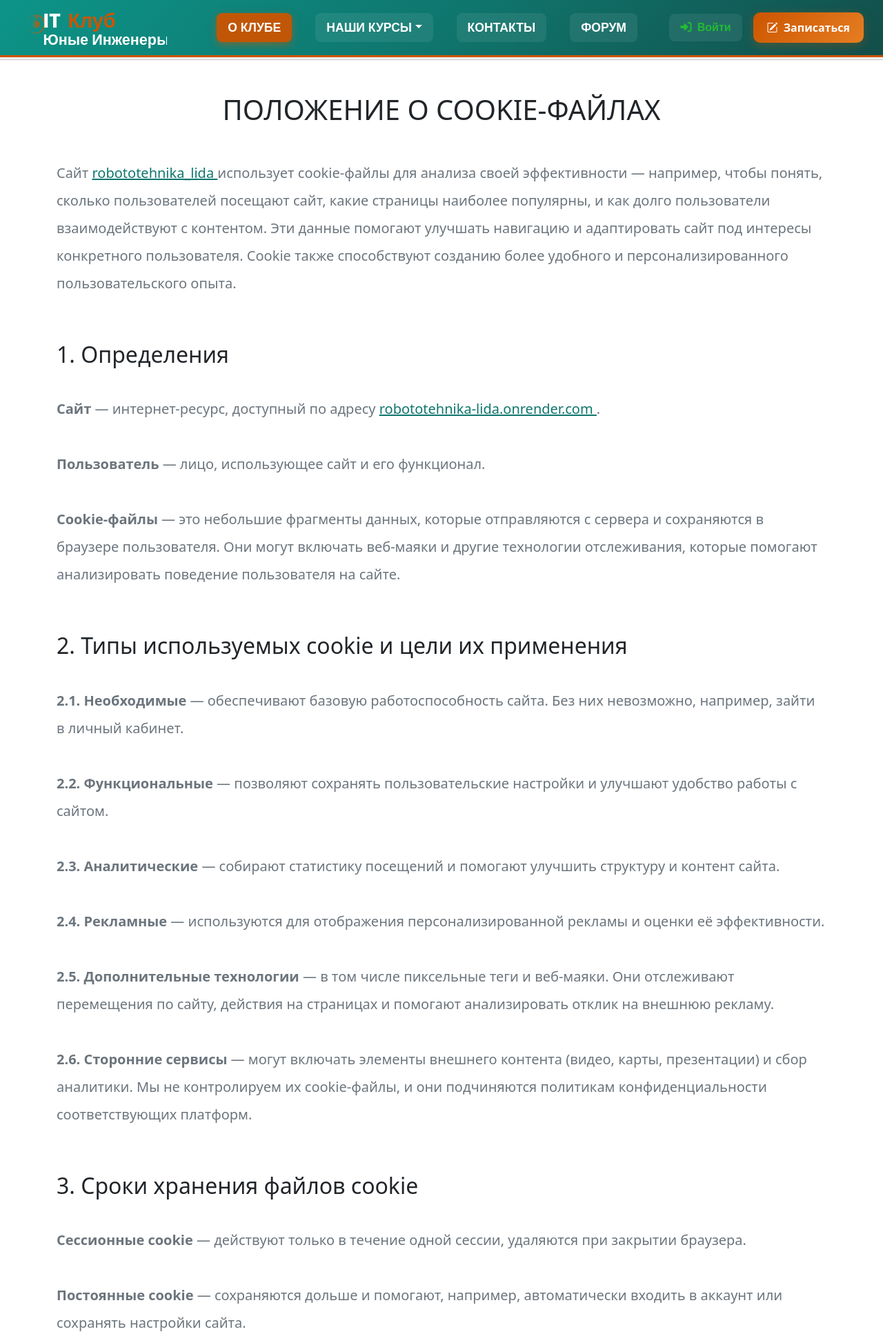
After one commit to AndreiSkrypko/robototehnika_lida, a Django app: page /about-cookies/ in a window 1280 px wide. The commit adds this page. Shown: the top 1934 px of the page at 69% size. Run offline with Django 5.2, Linux system fonts and the light colour scheme; some libraries are stand-ins or nearby versions.

Commit message:
изменил логотип

```diff
--- a/login_app/templates/login.html
+++ b/login_app/templates/login.html
@@ -4,10 +4,6 @@
     <meta charset="UTF-8">
     <title>Вход</title>
     <meta name="viewport" content="width=device-width, initial-scale=1">
-
-    <!-- Bootstrap 5.1.3 CSS и JS -->
-    <link href="https://cdn.jsdelivr.net/npm/bootstrap@5.1.3/dist/css/bootstrap.min.css" rel="stylesheet">
-    <script src="https://cdn.jsdelivr.net/npm/bootstrap@5.1.3/dist/js/bootstrap.bundle.min.js"></script>
 
     <!-- Google Fonts -->
     <link href="https://fonts.googleapis.com/css2?family=Inter:wght@400;600;700&display=swap" rel="stylesheet">
--- a/logo.svg.html
+++ b/logo.svg.html
@@ -6,9 +6,6 @@
       <stop offset="100%" stop-color="#CC5500"/>
     </linearGradient>
   </defs>
-
-  <!-- Фон -->
-  <rect width="100%" height="100%" fill="#134e4a"/>
 
   <!-- Лампочка -->
   <g transform="translate(20, 20)">
--- /dev/null
+++ b/main_app/templates/main/about_cookies.html
@@ -0,0 +1,86 @@
+{% extends 'main/base.html' %}
+{% load static %}
+
+{% block title %}Условия соглашения{% endblock %}
+
+{% block content %}
+
+<hr class="custom-divider">
+
+<div class="container my-5">
+    <h1 class="text-center mt-4 mb-5 text-uppercase">Положение о cookie-файлах</h1>
+
+    <div class="row g-4 mb-4">
+        <p class="fs-5 lh-lg text-muted">
+            Сайт
+            <a href="https://robototehnika-lida.onrender.com/"
+               class="link-underline link-underline-opacity-75 fw-semibold"
+               style="color: #0f766e;">
+                robototehnika_lida
+            </a>
+            использует cookie-файлы для анализа своей эффективности — например, чтобы понять, сколько пользователей
+            посещают сайт, какие страницы наиболее популярны, и как долго пользователи взаимодействуют с контентом.
+            Эти данные помогают улучшать навигацию и адаптировать сайт под интересы конкретного пользователя.
+            Cookie также способствуют созданию более удобного и персонализированного пользовательского опыта.
+        </p>
+
+        <h2 class="mt-5 mb-3">1. Определения</h2>
+        <p class="fs-5 lh-lg text-muted">
+            <strong>Сайт</strong> — интернет-ресурс, доступный по адресу
+            <a href="https://robototehnika-lida.onrender.com/" target="_blank"
+               class="text-decoration-underline" style="color: #0f766e;">
+                robototehnika-lida.onrender.com
+            </a>.
+            <br><br>
+            <strong>Пользователь</strong> — лицо, использующее сайт и его функционал.
+            <br><br>
+            <strong>Cookie-файлы</strong> — это небольшие фрагменты данных, которые отправляются с сервера и сохраняются
+            в браузере пользователя. Они могут включать веб-маяки и другие технологии отслеживания, которые помогают
+            анализировать поведение пользователя на сайте.
+        </p>
+
+        <h2 class="mt-5 mb-3">2. Типы используемых cookie и цели их применения</h2>
+        <p class="fs-5 lh-lg text-muted">
+            <strong>2.1. Необходимые</strong> — обеспечивают базовую работоспособность сайта. Без них невозможно,
+            например, зайти в личный кабинет.
+            <br><br>
+            <strong>2.2. Функциональные</strong> — позволяют сохранять пользовательские настройки и улучшают удобство
+            работы с сайтом.
+            <br><br>
+            <strong>2.3. Аналитические</strong> — собирают статистику посещений и помогают улучшить структуру и контент
+            сайта.
+            <br><br>
+            <strong>2.4. Рекламные</strong> — используются для отображения персонализированной рекламы и оценки её
+            эффективности.
+            <br><br>
+            <strong>2.5. Дополнительные технологии</strong> — в том числе пиксельные теги и веб-маяки. Они отслеживают
+            перемещения по сайту, действия на страницах и помогают анализировать отклик на внешнюю рекламу.
+            <br><br>
+            <strong>2.6. Сторонние сервисы</strong> — могут включать элементы внешнего контента (видео, карты,
+            презентации) и сбор аналитики. Мы не контролируем их cookie-файлы, и они подчиняются политикам
+            конфиденциальности соответствующих платформ.
+        </p>
+
+        <h2 class="mt-5 mb-3">3. Сроки хранения файлов cookie</h2>
+        <p class="fs-5 lh-lg text-muted">
+            <strong>Сессионные cookie</strong> — действуют только в течение одной сессии, удаляются при закрытии
+            браузера.
+            <br><br>
+            <strong>Постоянные cookie</strong> — сохраняются дольше и помогают, например, автоматически входить в
+            аккаунт или сохранять настройки сайта.
+        </p>
+
+        <h2 class="mt-5 mb-3">4. Управление cookie-файлами</h2>
+        <p class="fs-5 lh-lg text-muted">
+            Посещая Сайт и пользуясь нашими услугами, Пользователь соглашается на использование cookie-файлов и
+            аналогичных технологий.
+            <br><br>
+            Пользователь может изменить настройки использования cookie в браузере. Однако отключение определённых cookie
+            может повлиять на корректную работу некоторых функций сайта.
+            <br><br>
+            Мы рекомендуем регулярно проверять это Положение на предмет обновлений.
+        </p>
+    </div>
+</div>
+
+{% endblock %}
--- a/main_app/templates/main/base.html
+++ b/main_app/templates/main/base.html
@@ -43,17 +43,16 @@
     <link rel="stylesheet" href="{% static 'main/css/main.css' %}">
 
 
-
-
-
     <!-- =======================
          ВСТРОЕННЫЕ СТИЛИ CSS
     ======================== -->
     <style>
+        /* Запрещаем горизонтальную прокрутку */
 body {
     overflow-x: hidden;
 }
 
+/* Определение кастомных CSS-переменных для основных цветов */
 :root {
     --main-green: #0d9488;
     --main-green-dark: #0f766e;
@@ -65,19 +64,23 @@
     --main-gray: #f8fafc;
 }
 
+/* Стили для шапки сайта */
 .custom-header {
     background: linear-gradient(135deg, var(--main-green) 0%, var(--main-green-dark) 50%, var(--main-green-darker) 100%) !important;
     border-bottom: 3px solid var(--main-orange);
     box-shadow: 0 4px 15px rgba(13, 148, 136, 0.3);
 }
 
+/* Плавный переход для ссылки с логотипом */
 .logo-link {
     transition: all 0.3s ease;
 }
+/* Эффект увеличения при наведении на логотип */
 .logo-link:hover {
     transform: scale(1.05);
 }
 
+/* Стили для пользовательских навигационных ссылок */
 .nav-link-custom {
     position: relative;
     color: var(--main-white) !important;
@@ -93,6 +96,7 @@
     background: rgba(255, 255, 255, 0.08);
     backdrop-filter: blur(10px);
 }
+/* Стили при наведении и фокусе на навигационные ссылки */
 .nav-link-custom:hover,
 .nav-link-custom:focus {
     color: var(--main-white) !important;
@@ -100,6 +104,7 @@
     transform: translateY(-2px);
     box-shadow: 0 4px 12px rgba(204, 85, 0, 0.4);
 }
+/* Активное состояние навигационной ссылки */
 .nav-link-custom.active {
     background: rgba(204, 85, 0, 0.95);
     color: var(--main-white) !important;
@@ -108,14 +113,16 @@
 
 /* =======================
    ВЫПАДАЮЩЕЕ МЕНЮ КУРСОВ
-        ======================== */
+======================= */
+/* Родитель для выпадающего меню */
 .dropdown-hover {
     position: relative;
 }
+/* Стили для самого выпадающего меню */
 .dropdown-menu-custom {
-            display: none;
+    display: none; /* Скрыто по умолчанию */
     position: absolute;
-            top: 100%;
+    top: 100%; /* Расположение сразу под родителем */
     left: 0;
     background: linear-gradient(135deg, var(--main-white) 0%, var(--main-gray) 100%);
     border: 2px solid var(--main-green);
@@ -126,11 +133,13 @@
     box-shadow: 0 8px 25px rgba(13, 148, 136, 0.2);
     backdrop-filter: blur(10px);
 }
+/* Показ меню при наведении и фокусе */
 .dropdown-hover:hover .dropdown-menu-custom,
 .dropdown-hover:focus-within .dropdown-menu-custom {
     display: block;
     animation: fadeInDown 0.3s ease;
 }
+/* Анимация появления меню */
 @keyframes fadeInDown {
     from {
         opacity: 0;
@@ -141,6 +150,7 @@
         transform: translateY(0);
     }
 }
+/* Элементы меню */
 .dropdown-item {
     padding: 12px 20px;
     color: var(--main-green);
@@ -152,6 +162,7 @@
     margin: 2px 8px;
     background: transparent;
 }
+/* Эффект при наведении на элемент меню */
 .dropdown-item:hover {
     background: linear-gradient(135deg, var(--main-green) 0%, var(--main-green-dark) 100%);
     color: var(--main-white);
@@ -159,12 +170,14 @@
     box-shadow: 0 4px 12px rgba(13, 148, 136, 0.3);
 }
 
+/* Обёртка для блока аутентификации (вход/регистрация) */
 .auth-wrapper {
     text-align: right;
     margin-right: 20px;
     font-family: 'Nunito', sans-serif;
     font-size: 16px;
 }
+/* Стили для ссылок аутентификации */
 .auth-link {
     font-weight: 600;
     text-decoration: none;
@@ -175,12 +188,15 @@
     background: rgba(255, 255, 255, 0.08);
     backdrop-filter: blur(10px);
 }
+/* Цвет для ссылок с ошибкой или предупреждением */
 .auth-link.text-danger {
     color: #ff4d4f !important;
 }
+/* Цвет для ссылок успешных действий */
 .auth-link.text-success {
     color: #22bb33 !important;
 }
+/* Эффект при наведении на ссылки аутентификации */
 .auth-link:hover {
     transform: scale(1.05);
     box-shadow: 0 4px 12px rgba(255, 255, 255, 0.2);
@@ -188,6 +204,7 @@
     background: rgba(204, 85, 0, 0.15);
 }
 
+/* Кнопка с кастомным градиентом и тенью */
 .custom-btn {
     background: linear-gradient(135deg, var(--main-orange) 0%, var(--main-orange-light) 100%) !important;
     border: none;
@@ -197,20 +214,24 @@
     transition: all 0.3s ease;
     box-shadow: 0 4px 15px rgba(204, 85, 0, 0.3);
 }
+/* Эффект при наведении на кнопку */
 .custom-btn:hover {
     transform: translateY(-2px);
     box-shadow: 0 6px 20px rgba(204, 85, 0, 0.4);
     background: linear-gradient(135deg, var(--main-orange-light) 0%, var(--main-orange) 100%) !important;
 }
 
+/* Стили для подвала сайта */
 .footer {
     background: linear-gradient(135deg, var(--main-green) 0%, var(--main-green-dark) 50%, var(--main-green-darker) 100%);
     border-top: 3px solid var(--main-orange);
 }
+/* Стили для ссылок в подвале */
 .footer-link {
     color: #e0e0e0 !important;
     transition: all 0.3s ease;
 }
+/* Эффект при наведении на ссылки в подвале */
 .footer-link:hover {
     color: var(--main-yellow) !important;
     transform: translateX(5px);
@@ -219,17 +240,20 @@
 .footer a:hover {
     color: var(--main-yellow) !important;
 }
+/* Плавный переход для соцсетей */
 .social-link {
     transition: all 0.3s ease;
 }
+/* Увеличение и осветление иконок соцсетей при наведении */
 .social-link:hover {
     transform: scale(1.2);
     filter: brightness(1.2);
 }
 
 /* =======================
-           АДАПТИВНОСТЬ
-        ======================== */
+   АДАПТИВНОСТЬ (Responsive)
+======================= */
+/* Для экранов меньше 992px */
 @media (max-width: 991.98px) {
     .custom-header .container-fluid {
         padding-left: 0.5rem;
@@ -242,7 +266,9 @@
         margin-right: 0 !important;
     }
 }
+/* Для экранов меньше 768px */
 @media (max-width: 768px) {
+    /* Навигационные ссылки становятся блочными и растягиваются */
     .nav-link-custom {
         font-size: 1rem;
         padding: 6px 12px;
@@ -251,17 +277,21 @@
         width: 100%;
         text-align: left;
     }
+    /* Аутентификация выравнивается слева и уменьшается шрифт */
     .auth-wrapper {
         margin-right: 0;
         font-size: 14px;
         text-align: left;
     }
+    /* Контейнер в шапке становится колонкой */
     .custom-header .container-fluid {
         flex-direction: column;
     }
+    /* Выпадающее меню занимает всю ширину */
     .dropdown-hover {
         width: 100%;
     }
+    /* Выпадающее меню перестраивается под мобильный стиль */
     .dropdown-menu-custom {
         position: static;
         min-width: 100%;
@@ -271,11 +301,13 @@
         padding: 0;
         display: none;
     }
+    /* Показываем меню при открытии или фокусе */
     .dropdown-hover.open .dropdown-menu-custom,
     .dropdown-hover:focus-within .dropdown-menu-custom {
         display: block;
         animation: none;
     }
+    /* Элементы меню без отступов и закруглений */
     .dropdown-item {
         margin: 0;
         padding: 10px 20px;
@@ -283,24 +315,30 @@
         background: transparent;
     }
 }
+/* Для экранов меньше 576px */
 @media (max-width: 576px) {
+    /* Подвал с отступами по бокам */
     .footer .container {
         padding-left: 0.5rem;
         padding-right: 0.5rem;
     }
+    /* Колонки подвала становятся вертикальными и центрируются */
     .footer .row {
         flex-direction: column;
         align-items: center;
     }
+    /* Отступы для колонок подвала */
     .footer .col-12 {
         margin-bottom: 2rem;
     }
 }
 
+/* Глобальное правило для html и body — запрещаем горизонтальный скролл и задаём ширину 100% */
 html, body {
     overflow-x: hidden;
     width: 100%;
 }
+
     </style>
     {% block css %}{% endblock %}
 </head>
@@ -310,25 +348,52 @@
      ШАПКА САЙТА
 ======================== -->
 <header class="fixed-top custom-header bg-white shadow-sm">
-    <div class="container-fluid py-3">
+    <div class="container-fluid">
         <div class="row align-items-center">
-            <!-- Логотип -->
+            <!-- Логотип без паддингов -->
 <div class="col-6 col-md-auto">
-                <a href="/" class="logo-link ms-2" id="home-link">
-                    <img src="{% static 'main/img/logo.jpg' %}" alt="Logo" style="height: 50px; border-radius: 8px;">
+  <a href="/" class="logo-link" id="home-link">
+    <svg width="90%" height="80" viewBox="0 0 320 100" xmlns="http://www.w3.org/2000/svg">
+      <!-- Определение градиента -->
+      <defs>
+        <linearGradient id="logo-gradient" x1="0%" y1="0%" x2="100%" y2="0%">
+          <stop offset="0%" stop-color="#0d9488"/>
+          <stop offset="100%" stop-color="#CC5500"/>
+        </linearGradient>
+      </defs>
+
+      <!-- Лампочка -->
+      <g transform="translate(20, 20)">
+        <path d="M35 5C25 5 17 13 17 23c0 10 8 18 18 18s18-8 18-18C53 13 45 5 35 5z"
+              fill="none" stroke="url(#logo-gradient)" stroke-width="2"/>
+        <circle cx="35" cy="23" r="8" fill="url(#logo-gradient)"/>
+        <polyline points="35 5 35 12" fill="none" stroke="url(#logo-gradient)" stroke-width="2" stroke-linecap="round"/>
+        <line x1="30" y1="7" x2="40" y2="12" stroke="url(#logo-gradient)" stroke-width="2" stroke-linecap="round"/>
+        <line x1="40" y1="7" x2="30" y2="12" stroke="url(#logo-gradient)" stroke-width="2" stroke-linecap="round"/>
+      </g>
+
+      <!-- Текст -->
+      <text x="70" y="50" font-family="'Poppins', sans-serif" font-size="40" font-weight="700" fill="#ffffff">IT</text>
+      <text x="120" y="50" font-family="'Poppins', sans-serif" font-size="40" font-weight="600" fill="#CC5500">Клуб</text>
+      <text x="70" y="85" font-family="'Poppins', sans-serif" font-size="30" font-weight="600" fill="#ffffff">Юные Инженеры</text>
+
+      <!-- Декоративная полоска -->
+      <line x1="70" y1="88" x2="290" y2="88" stroke="url(#logo-gradient)" stroke-width="2" stroke-dasharray="5 2"/>
+    </svg>
   </a>
 </div>
 
-            <!-- Гамбургер-меню (только на мобильных) -->
-            <div class="col-6 d-md-none text-end">
+
+            <!-- Гамбургер-меню (только на мобильных) с паддингами -->
+            <div class="col-6 d-md-none text-end py-3">
                 <button class="btn" type="button" data-bs-toggle="collapse" data-bs-target="#navMenu"
                         aria-controls="navMenu" aria-expanded="false" aria-label="Toggle navigation">
                     <i class="bi bi-list fs-2"></i>
                 </button>
             </div>
 
-            <!-- Навигация -->
-            <div class="col-12 col-md collapse d-md-flex justify-content-center" id="navMenu">
+            <!-- Навигация с паддингами -->
+            <div class="col-12 col-md collapse d-md-flex justify-content-center py-3" id="navMenu">
                 <nav class="d-md-flex gap-4 align-items-center mt-3 mt-md-0 text-center text-md-start">
                     <a href="/about" class="nav-link-custom">О КЛУБЕ</a>
 
@@ -373,8 +438,8 @@
                 </nav>
             </div>
 
-            <!-- Войти / Записаться (только на десктопе) -->
-            <div class="col-auto d-none d-md-flex align-items-center">
+            <!-- Войти / Записаться (только на десктопе) с паддингами -->
+            <div class="col-auto d-none d-md-flex align-items-center py-3">
                 <div class="auth-wrapper me-3">
                     {% if user.is_authenticated %}
                     <a href="{% url 'logout' %}" class="auth-link text-danger">
@@ -462,9 +527,33 @@
             <!-- ЛОГО И ОПИСАНИЕ -->
             <div class="col-12 col-md-4 mb-4 mb-md-0 d-flex flex-column align-items-center align-items-md-start">
                 <a href="/" class="text-decoration-none">
-                    <img src="{% static 'main/img/logo.jpg' %}" alt="Logo"
-                         style="height: 80px; border-radius: 15px; box-shadow: 0 4px 15px rgba(0,0,0,0.2);"
-                         class="mb-3">
+                    <svg width="90%" height="80" viewBox="0 0 320 100" xmlns="http://www.w3.org/2000/svg">
+      <!-- Определение градиента -->
+      <defs>
+        <linearGradient id="logo-gradient" x1="0%" y1="0%" x2="100%" y2="0%">
+          <stop offset="0%" stop-color="#0d9488"/>
+          <stop offset="100%" stop-color="#CC5500"/>
+        </linearGradient>
+      </defs>
+
+      <!-- Лампочка -->
+      <g transform="translate(20, 20)">
+        <path d="M35 5C25 5 17 13 17 23c0 10 8 18 18 18s18-8 18-18C53 13 45 5 35 5z"
+              fill="none" stroke="url(#logo-gradient)" stroke-width="2"/>
+        <circle cx="35" cy="23" r="8" fill="url(#logo-gradient)"/>
+        <polyline points="35 5 35 12" fill="none" stroke="url(#logo-gradient)" stroke-width="2" stroke-linecap="round"/>
+        <line x1="30" y1="7" x2="40" y2="12" stroke="url(#logo-gradient)" stroke-width="2" stroke-linecap="round"/>
+        <line x1="40" y1="7" x2="30" y2="12" stroke="url(#logo-gradient)" stroke-width="2" stroke-linecap="round"/>
+      </g>
+
+      <!-- Текст -->
+      <text x="70" y="50" font-family="'Poppins', sans-serif" font-size="40" font-weight="700" fill="#ffffff">IT</text>
+      <text x="120" y="50" font-family="'Poppins', sans-serif" font-size="40" font-weight="600" fill="#CC5500">Клуб</text>
+      <text x="70" y="85" font-family="'Poppins', sans-serif" font-size="30" font-weight="600" fill="#ffffff">Юные Инженеры</text>
+
+      <!-- Декоративная полоска -->
+      <line x1="70" y1="88" x2="290" y2="88" stroke="url(#logo-gradient)" stroke-width="2" stroke-dasharray="5 2"/>
+    </svg>
                 </a>
                 <p class="text-white-50 fw-light" style="font-size: 0.95rem;">
                     Детский центр робототехники и программирования <br> г. Лида
--- a/main_app/templates/main/index.html
+++ b/main_app/templates/main/index.html
@@ -355,7 +355,7 @@
                     <!-- Подпись о соглашении -->
                     <p class="text-center text-muted agreement-text" style="font-size: 0.9rem; line-height: 1.4;">
                         <i class="bi bi-shield-check me-1" style="color: #17a2b8;"></i>Нажимая на кнопку, я принимаю
-                        <a href="#" target="_blank" class="text-decoration-underline agreement-link"
+                        <a href="{% url 'about_cookies' %}" target="_blank" class="text-decoration-underline agreement-link"
                             style="color: #17a2b8; font-weight: 500; transition: all 0.3s ease;">
                             условия соглашения*
                         </a>
@@ -1005,7 +1005,7 @@
                             <p class="text-center text-muted" style="font-size: 0.85rem; line-height: 1.4;">
                                 <i class="bi bi-shield-check me-1" style="color: #17a2b8;"></i>Нажимая на кнопку, я
                                 принимаю
-                                <a href="#" target="_blank" class="text-decoration-underline agreement-link"
+                                <a href="{% url 'about_cookies' %}" target="_blank" class="text-decoration-underline agreement-link"
                                     style="color: #17a2b8; font-weight: 500; transition: all 0.3s ease;">
                                     условия соглашения*
                                 </a>
--- a/main_app/templates/main/signup_modal.html
+++ b/main_app/templates/main/signup_modal.html
@@ -120,7 +120,7 @@
 
                     <p class="text-muted text-center mt-3 mb-0" style="font-size: 0.9rem;">
                         Нажимая на кнопку, вы соглашаетесь с
-                        <a href="#" target="_blank" class="text-turquoise-orange">
+                        <a href="{% url 'about_cookies' %}" target="_blank" class="text-turquoise-orange">
                             условиями соглашения*
                         </a>
                     </p>
--- a/main_app/urls.py
+++ b/main_app/urls.py
@@ -12,4 +12,5 @@ urlpatterns = [
     path('courses_9_11/', views.courses_9_11, name='courses_9_11'),
     path('courses_11_13/', views.courses_11_13, name='courses_11_13'),
     path('courses_13_16/', views.courses_13_16, name='courses_13_16'),
+    path('about-cookies/', views.about_cookies, name='about_cookies'),
 ]
--- a/main_app/views.py
+++ b/main_app/views.py
@@ -159,3 +159,7 @@ def courses_13_16(request):
         'form': form,
         'success': False
     })
+
+
+def about_cookies(request):
+    return render(request, 'main/about_cookies.html')
```
Lines whose indentation alone changed are shown as unchanged.
